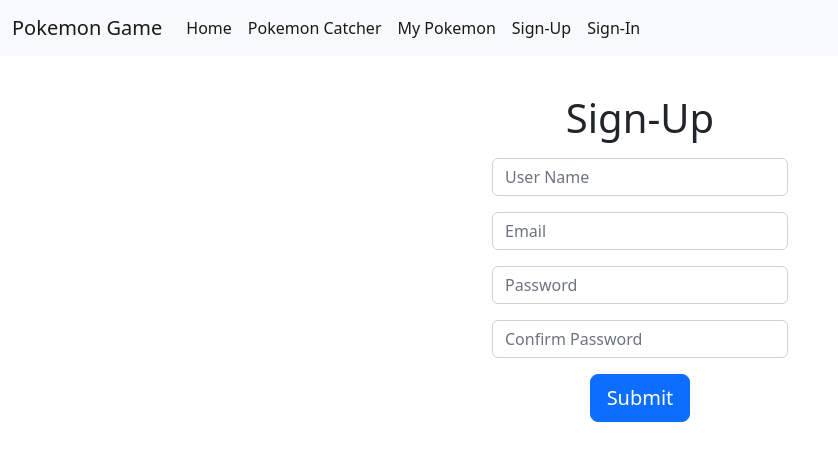
After one commit to ToddGallegos/CodingTemple, a Flask app: page /signup in a window 1280 px wide. The commit adds this page. Shown: the top 461 px of the page, without its empty margins (0-838 px from the left). Run offline with Flask 2, Linux system fonts and the light colour scheme.

Commit message:
added signin/signup forms/routes

```diff
--- a/week_5_day_1/new_flask_app/app/forms.py
+++ b/week_5_day_1/new_flask_app/app/forms.py
@@ -5,3 +5,15 @@
 class PokemonCatcherForm(FlaskForm):
     pokemon_name = StringField("Pokemon Name", validators = [DataRequired()])
     submit = SubmitField()
+
+class SignUpForm(FlaskForm):
+    user_name = StringField("User Name", validators= [DataRequired()])
+    email = StringField("Email", validators = [DataRequired()])
+    password = PasswordField("Password", validators=[DataRequired()])
+    confirm_password = PasswordField("Confirm Password", validators=[DataRequired(), EqualTo('password')])
+    submit = SubmitField()
+
+class SignInForm(FlaskForm):
+    user_name = StringField("User Name", validators= [DataRequired()])
+    password = PasswordField("Password", validators=[DataRequired()])
+    submit = SubmitField()
--- a/week_5_day_1/new_flask_app/app/routes.py
+++ b/week_5_day_1/new_flask_app/app/routes.py
@@ -1,6 +1,6 @@
 from app import app
 from flask import render_template, request, redirect, url_for
-from .forms import PokemonCatcherForm
+from .forms import PokemonCatcherForm, SignUpForm, SignInForm
 import requests
 
 @app.route('/')
@@ -28,6 +28,39 @@
 
             the_pokemon = pokemon_info(pokemon_name)
             form.pokemon_name.data = ''
+
             return render_template('pokemon.html', form = form, the_pokemon = the_pokemon)
+
     elif request.method == "GET":
         return render_template('pokemon.html', form = form)
+
+@app.route('/mypokemon')
+def mypokemon():
+    return render_template('mypokemon.html')
+
+@app.route('/signup', methods = ['GET', 'POST'])
+def signup():
+    form = SignUpForm()
+    if request.method == "POST":
+        if form.validate():
+            user_name = form.user_name.data
+            email = form.email.data
+            password = form.password.data
+
+        return render_template('signup.html', form = form)
+
+    elif request.method == "GET":
+        return render_template('signup.html', form = form)
+
+@app.route('/signin', methods = ['GET', 'POST'])
+def signin():
+    form = SignInForm()
+    if request.method == "POST":
+        if form.validate():
+            user_name = form.user_name.data
+            password = form.password.data
+
+        return render_template('signin.html', form = form)
+
+    elif request.method == 'GET':
+        return render_template('signin.html', form = form)
--- a/week_5_day_1/new_flask_app/app/templates/base.html
+++ b/week_5_day_1/new_flask_app/app/templates/base.html
@@ -26,7 +26,13 @@
                 <a class="nav-link active" href="/pokemon">Pokemon Catcher</a>
               </li>
               <li class="nav-item">
-                <a class="nav-link active" href="#">My Pokemon</a>
+                <a class="nav-link active" href="/mypokemon">My Pokemon</a>
+              </li>
+              <li class="nav-item">
+                <a class="nav-link active" href="/signup">Sign-Up</a>
+              </li>
+              <li class="nav-item">
+                <a class="nav-link active" href="/signin">Sign-In</a>
               </li>
             </ul>
           </div>
--- /dev/null
+++ b/week_5_day_1/new_flask_app/app/templates/mypokemon.html
@@ -0,0 +1 @@
+{% extends 'base.html' %}
--- /dev/null
+++ b/week_5_day_1/new_flask_app/app/templates/signup.html
@@ -0,0 +1,18 @@
+{% extends 'base.html' %}
+
+{% block content %}
+
+<h1 style="text-align:center; margin-top: 3%">Sign-Up</h1>
+
+<div style="text-align:center">
+    <form method="POST" class="container col-3">
+        {{ form.hidden_tag() }}
+        {{ form.user_name(style="margin-top:1rem", class='form-control', placeholder='User Name', autocomplete='off') }}
+        {{ form.email(style="margin-top:1rem", class='form-control', placeholder='Email', autocomplete='off') }}
+        {{ form.password(style="margin-top:1rem", class='form-control', placeholder='Password', autocomplete='off') }}
+        {{ form.confirm_password(style="margin-top:1rem", class='form-control', placeholder='Confirm Password', autocomplete='off') }}
+        {{ form.submit(style="margin-top:1rem", class="btn btn-primary btn-lg") }}
+    </form>
+</div>
+
+{% endblock %}
```
Also changed, not shown: week_5_day_1/new_flask_app/app/templates/signin.html (added, +16 -0 lines).
